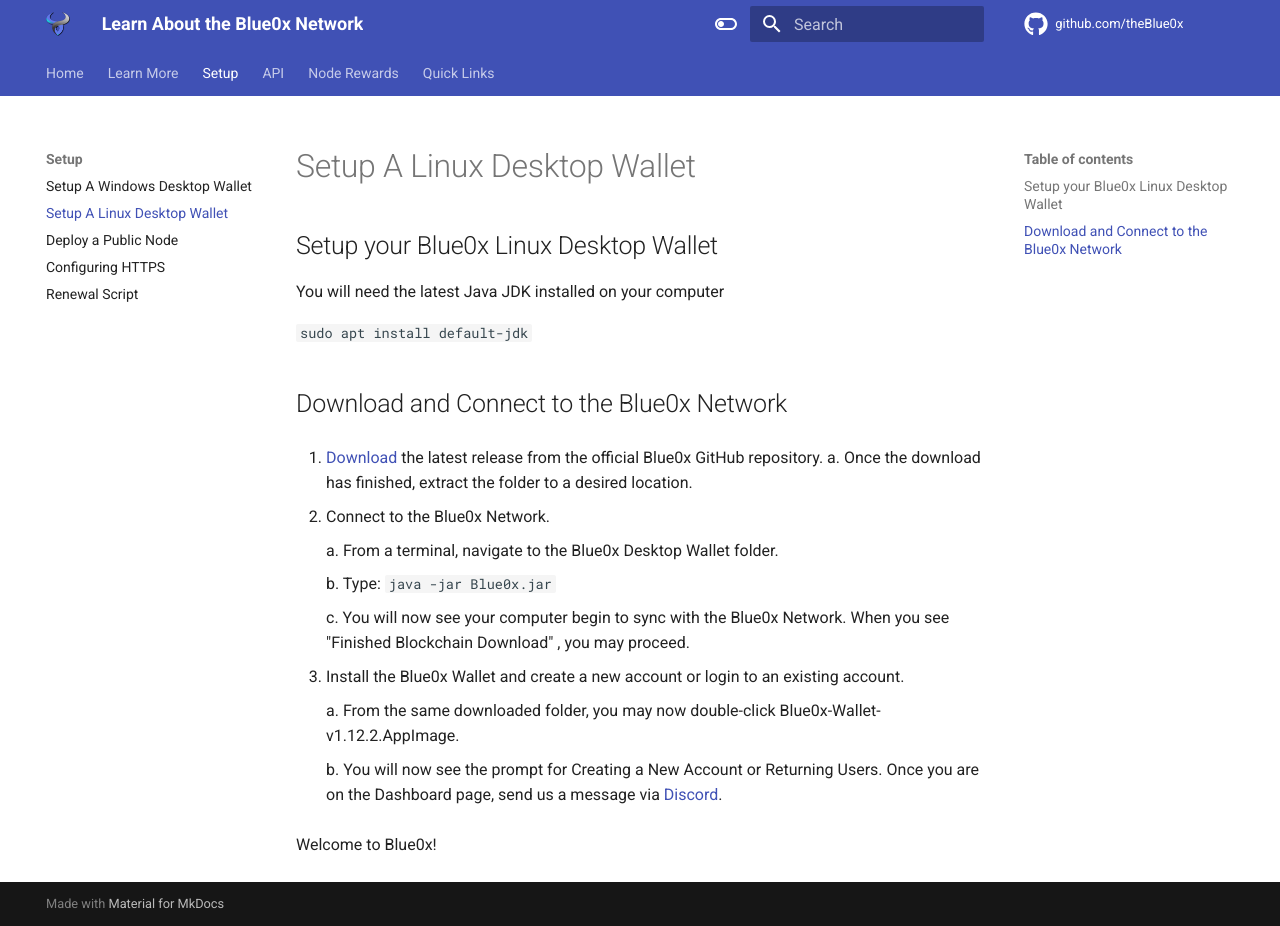
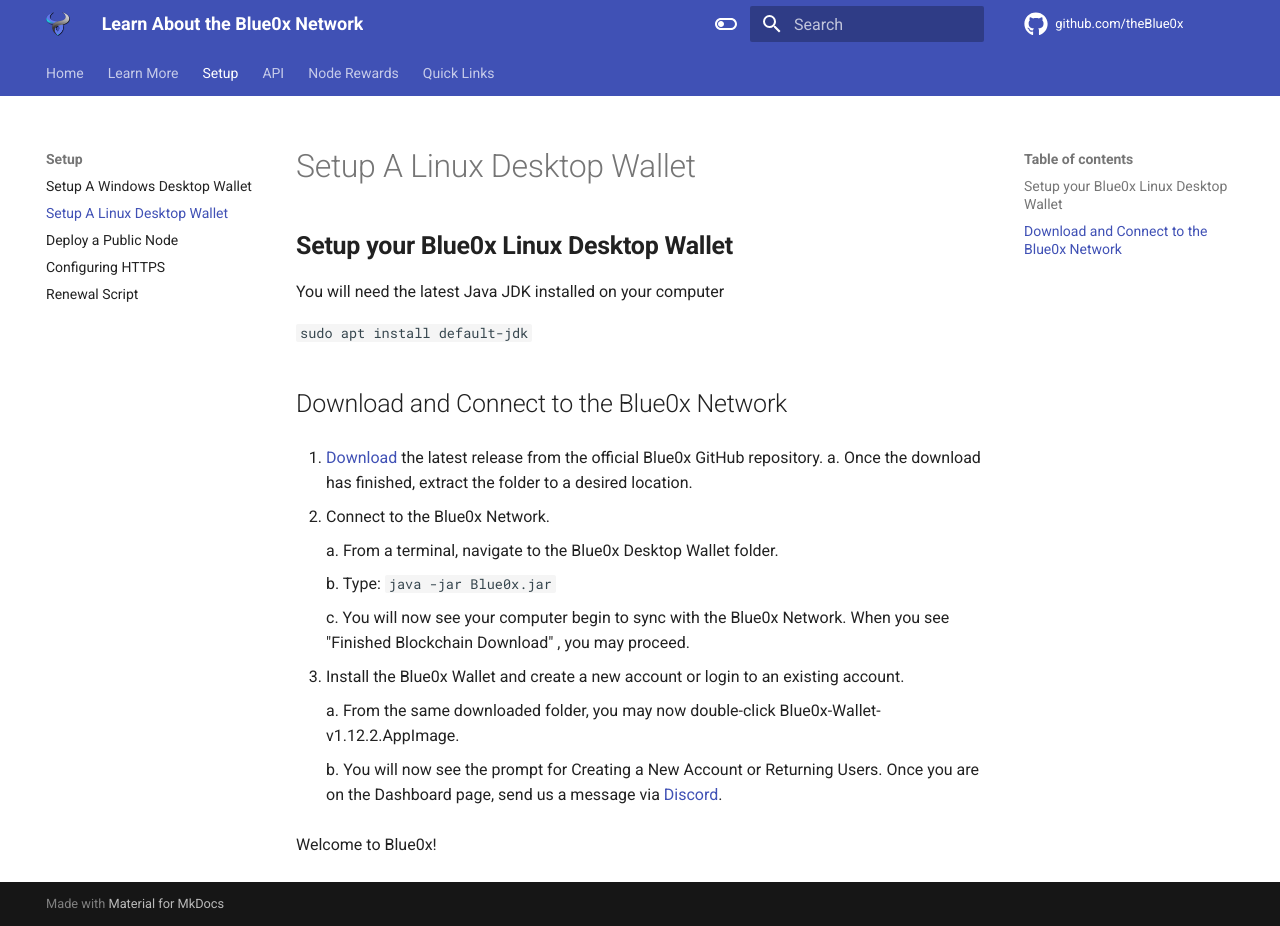
Before and after one commit to theBlue0x/docs, an MkDocs documentation site: the page built from docs/setup/local_linux.md, in a window 1280 px wide and 926 px high. Built offline with MkDocs 1.6.1 and Material for MkDocs 9.7.7, drawn with Linux system fonts in a browser that asks for light colours.

```diff
--- a/docs/setup/local_linux.md
+++ b/docs/setup/local_linux.md
@@ -1,4 +1,4 @@
-## Setup your Blue0x Linux Desktop Wallet
+## **Setup your Blue0x Linux Desktop Wallet** ##
 
 You will need the latest Java JDK installed on your computer
 
```
